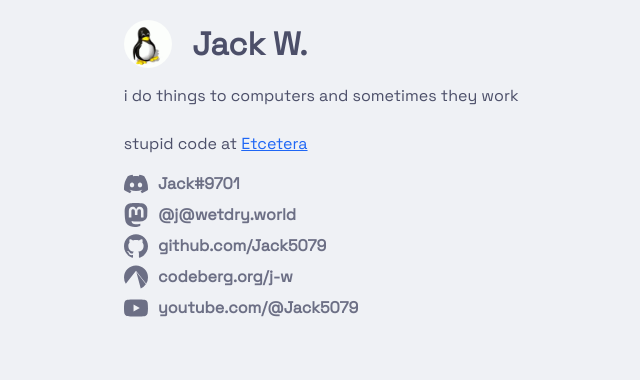
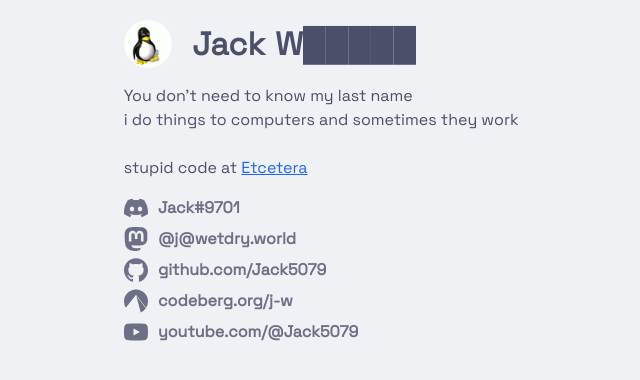
Before and after one commit to Jack5079/Jack5079, an Astro site: page / in a window 1280 px wide. Shown: the whole page, without its empty margins (183-823 px from the left). Built offline with nearby package versions, Linux system fonts and the light colour scheme; Astro itself is replaced by a stand-in of ours.

Commit message:
feat: :egg: last name cycle

```diff
--- /dev/null
+++ b/src/components/LastName.svelte
@@ -0,0 +1,47 @@
+<script>
+	import { onMount } from "svelte"
+	import { slide } from "svelte/transition"
+
+	const names = [
+		"W.",
+		"wins",
+		".wasm",
+		"W█████",
+		"thought this was a good idea",
+		"does a little trolling",
+		"wrote this in 5 minutes",
+	]
+	let name = names[0]
+	onMount(() => {
+		let i = 0
+		const id = setInterval(() => {
+			i++
+			name = names[i % names.length]
+		}, 1500)
+		return () => clearInterval(id)
+	})
+</script>
+
+<div aria-hidden>
+	{#key name}
+		<span aria-hidden transition:slide={{ duration: 500, axis: "x" }}>{name}</span>
+	{/key}
+</div>
+
+<style>
+	div {
+		display: flex;
+		justify-content: center;
+		align-items: center;
+		gap: 0;
+		flex-direction: row-reverse;
+	}
+
+	span {
+		flex-grow: 1;
+		display: inline-block;
+		overflow: hidden;
+		white-space: nowrap;
+		vertical-align: bottom;
+	}
+</style>
--- a/src/pages/index.astro
+++ b/src/pages/index.astro
@@ -5,6 +5,7 @@ import { SITE_TITLE, SITE_DESCRIPTION } from "../consts"
 import { getCollection } from "astro:content"
 import FormattedDate from "../components/FormattedDate.astro"
 import { siDiscord, siMastodon, siGithub, siCodeberg, siYoutube } from "simple-icons"
+import LastName from "../components/LastName.svelte"
 
 const posts = (await getCollection("blog")).sort(
 	(a, b) => a.data.pubDate.valueOf() - b.data.pubDate.valueOf()
@@ -35,7 +36,7 @@ const socials = [
 		icon: siYoutube,
 		href: "https://youtube.com/@Jack5079",
 		text: "youtube.com/@Jack5079",
-	}
+	},
 ]
 ---
 
@@ -62,6 +63,10 @@ const socials = [
 			.p-name {
 				text-decoration: none;
 				color: inherit;
+				display: flex;
+				flex-direction: row;
+				gap: 0.5ch;
+				font-size: calc(min(32px, 4vw));
 			}
 			dl a {
 				display: flex;
@@ -109,7 +114,7 @@ const socials = [
 	</head>
 	<body>
 		<header class="h-card">
-			<h1 role="none">
+			<h1 role="none" aria-label="Jack W.">
 				<img
 					src="/icon.gif"
 					alt="Jack W."
@@ -118,14 +123,17 @@ const socials = [
 					width="48px"
 					style="border-radius: 50%;"
 				/>
-				<a href="/" role="heading" class="p-name u-url u-uid">Jack W.</a>
+				<a href="/" role="heading" class="p-name u-url u-uid">
+					Jack <LastName client:load />
+				</a>
 			</h1>
 			<p class="p-note">
+				You don't need to know my last name<br />
 				i do things to computers and sometimes they work<br /><br />
 				stupid code at <a class="p-org" href="https://cetera.uk">Etcetera</a>
 			</p>
 			<!-- for bridgy fed -->
-			<a href="acct:j@j.cetera.uk" class="u-url" role="none" aria-hidden />
+			<a href="acct:j@j.cetera.uk" class="u-url" role="none" aria-hidden></a>
 			<dl>
 				{
 					socials.map(social => (
```
